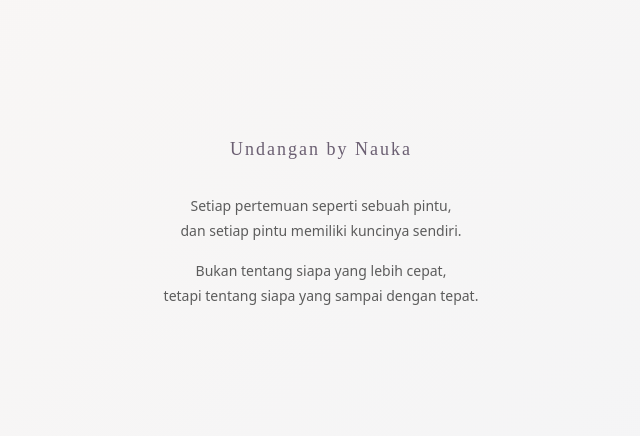
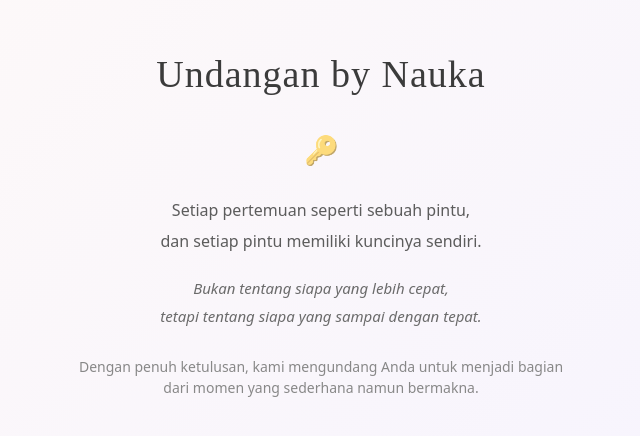
Before and after one commit to anisafitriaalprianti/undangannauka, a Next.js app: page / in a window 1280 px wide. Shown: the part 178-614 px from the top of the page, without its empty margins (319-959 px from the left). Built offline with nearby package versions, Linux system fonts and the light colour scheme.

Commit message:
Update page.tsx

```diff
--- a/src/app/page.tsx
+++ b/src/app/page.tsx
@@ -1,112 +1,71 @@
- "use client";
-
-import { useEffect, useState, useRef } from "react";
-
 export default function Home() {
-  const [open, setOpen] = useState(false);
-  const audioRef = useRef<HTMLAudioElement | null>(null);
-
-  useEffect(() => {
-    const timer = setTimeout(() => {
-      setOpen(true);
-
-      // suara pintu
-      if (audioRef.current) {
-        audioRef.current.volume = 0.4;
-        audioRef.current.play().catch(() => {
-          // browser bisa blok autoplay, biarkan saja
-        });
-      }
-    }, 800);
-
-    return () => clearTimeout(timer);
-  }, []);
-
   return (
-    <div style={{ position: "relative", minHeight: "100vh", overflow: "hidden" }}>
-
-      {/* AUDIO */}
-      <audio ref={audioRef} src="/sounds/door.mp3" />
-
-      {/* PINTU KIRI */}
-      <div
-        style={{
-          position: "absolute",
-          top: 0,
-          left: 0,
-          width: "50%",
-          height: "100%",
-          background: "linear-gradient(180deg, #2d2a2a, #1f1d1d)",
-          transform: open ? "translateX(-100%)" : "translateX(0)",
-          transition: "all 1.8s ease-in-out",
-          zIndex: 10,
-        }}
-      />
-
-      {/* PINTU KANAN */}
-      <div
-        style={{
-          position: "absolute",
-          top: 0,
-          right: 0,
-          width: "50%",
-          height: "100%",
-          background: "linear-gradient(180deg, #2d2a2a, #1f1d1d)",
-          transform: open ? "translateX(100%)" : "translateX(0)",
-          transition: "all 1.8s ease-in-out",
-          zIndex: 10,
-        }}
-      />
-
-      {/* ISI UNDANGAN */}
-      <div
-        style={{
+    <div style={{
       minHeight: "100vh",
       display: "flex",
       flexDirection: "column",
       justifyContent: "center",
       alignItems: "center",
       textAlign: "center",
-          background: "linear-gradient(135deg, #faf7f5, #f3f4f6)",
-          padding: "40px",
-          opacity: open ? 1 : 0,
-          transition: "opacity 1.5s ease-in-out",
-        }}
-      >
-        {/* TITLE */}
-        <h1
-          style={{
-            fontSize: "18px",
-            letterSpacing: "2px",
-            color: "#6b5f72",
+      background: "linear-gradient(135deg, #fffaf7, #f5f3ff)",
+      padding: "40px"
+    }}>
+
+      {/* JUDUL (INI NANTI FONT SUAMI KAMU) */}
+      <h1 style={{
+        fontSize: "38px",
         fontWeight: "400",
+        color: "#3b3b3b",
         fontFamily: "serif",
-          }}
-        >
+        letterSpacing: "1px"
+      }}>
         Undangan by Nauka
       </h1>
 
-        {/* POETIC TEXT */}
-        <div
-          style={{
-            marginTop: "30px",
-            fontSize: "14px",
+      {/* ICON SIMPLE (BUKAN ANIMASI PINTU) */}
+      <div style={{
+        marginTop: "25px",
+        fontSize: "28px",
+        opacity: 0.6
+      }}>
+        🔑
+      </div>
+
+      {/* KATA-KATA PUITIS */}
+      <p style={{
+        marginTop: "25px",
+        fontSize: "16px",
         color: "#5c5c5c",
         maxWidth: "520px",
-            lineHeight: "1.8",
-          }}
-        >
-          <p>
+        lineHeight: "1.9"
+      }}>
         Setiap pertemuan seperti sebuah pintu,<br />
         dan setiap pintu memiliki kuncinya sendiri.
       </p>
 
-          <p style={{ marginTop: "15px" }}>
+      <p style={{
+        marginTop: "18px",
+        fontSize: "15px",
+        color: "#6b6b6b",
+        maxWidth: "520px",
+        lineHeight: "1.9",
+        fontStyle: "italic"
+      }}>
         Bukan tentang siapa yang lebih cepat,<br />
         tetapi tentang siapa yang sampai dengan tepat.
       </p>
-        </div>
-      </div>
+
+      {/* PENUTUP */}
+      <p style={{
+        marginTop: "25px",
+        fontSize: "14px",
+        color: "#888",
+        maxWidth: "500px"
+      }}>
+        Dengan penuh ketulusan, kami mengundang Anda
+        untuk menjadi bagian dari momen yang sederhana namun bermakna.
+      </p>
+
     </div>
   );
 }
```
Lines whose indentation alone changed are shown as unchanged.
